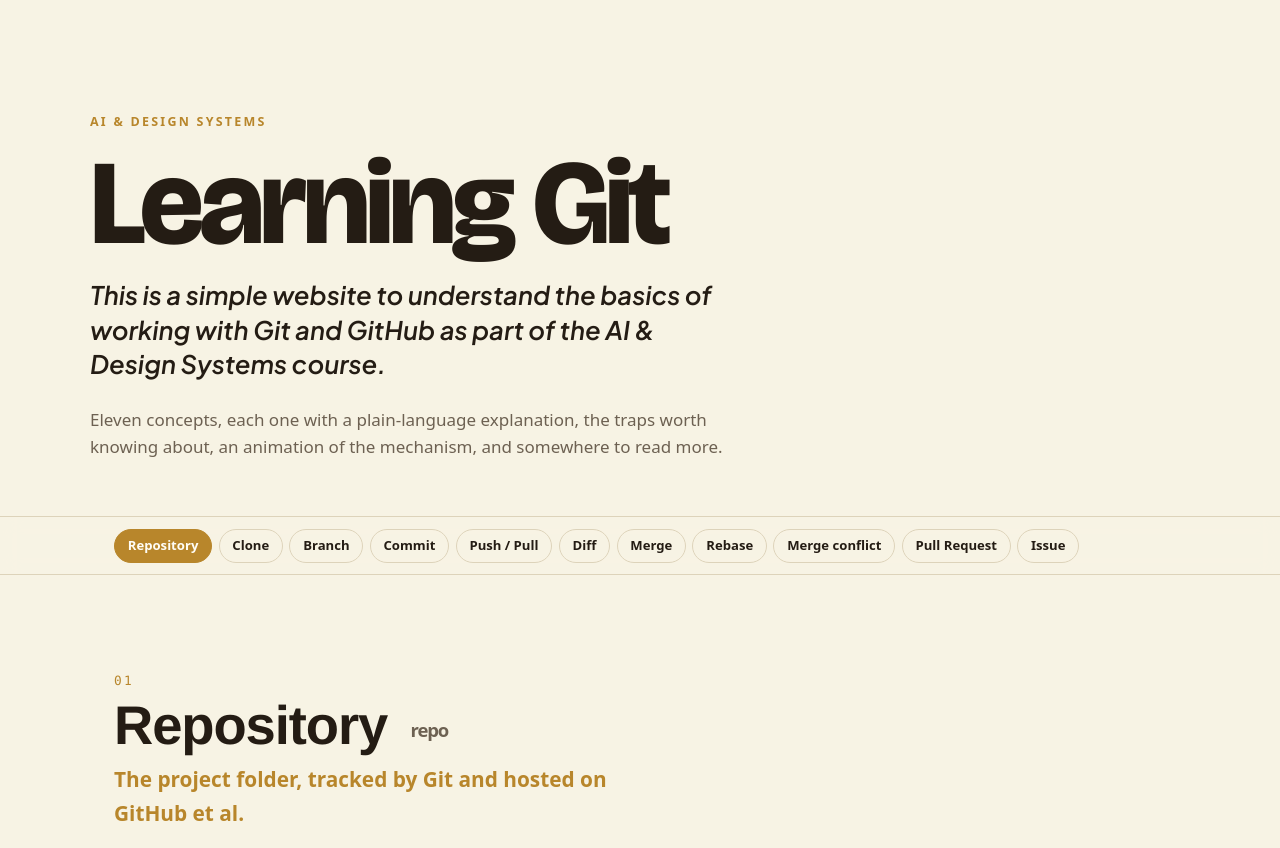
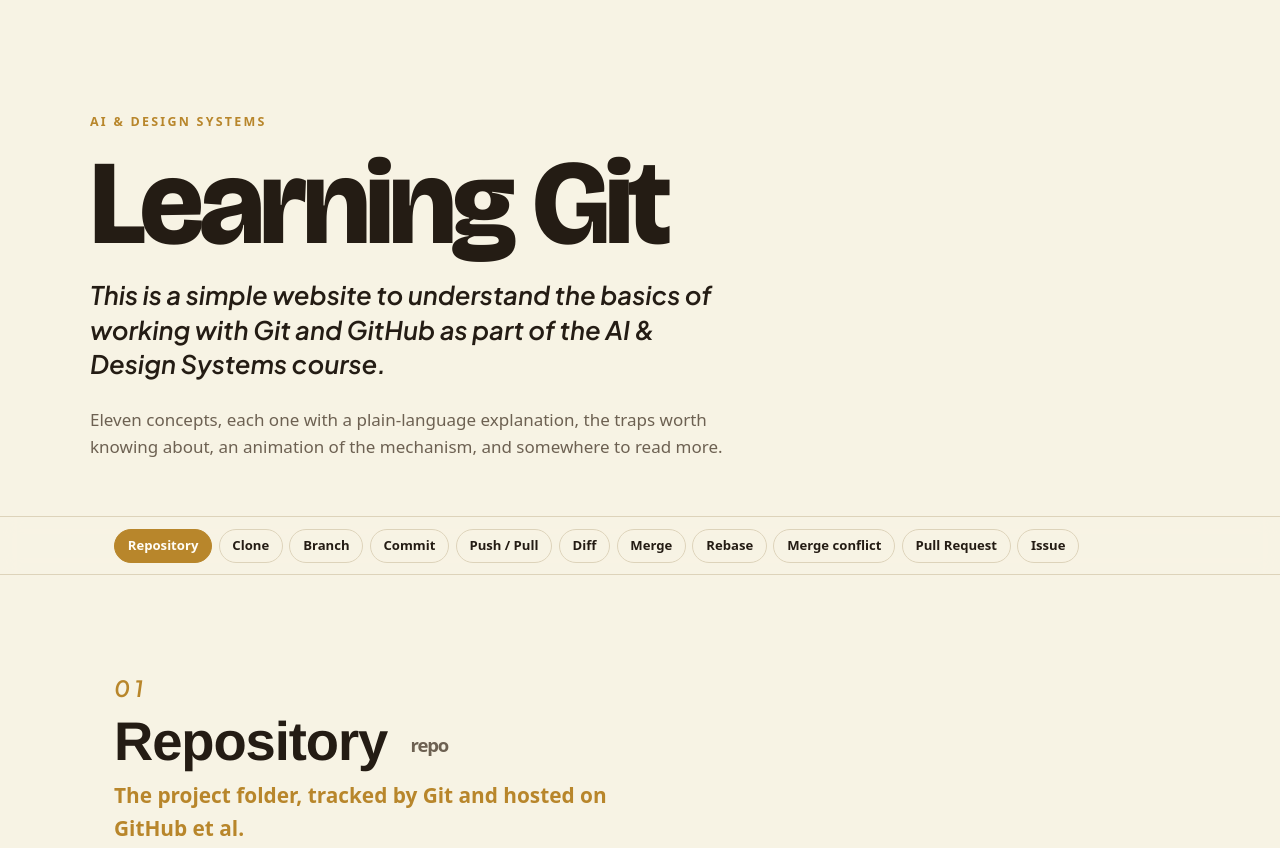
Before and after one commit to cliffbrunk-ux/learning-git, a plain HTML site: page index.html in a window 1280 px wide. Shown: the top 848 px of the page. Drawn offline with nearby package versions, Linux system fonts and the light colour scheme.

```diff
--- a/styles.css
+++ b/styles.css
@@ -170,8 +170,10 @@ a:hover { color: var(--accent); }
 
 .concept__num {
   display: block;
-  font-family: var(--mono);
-  font-size: .8rem;
+  font-family: "Plus Jakarta Sans", var(--body);
+  font-style: italic;
+  font-weight: 500;
+  font-size: clamp(1.1rem, 2vw, 1.4rem);
   letter-spacing: .18em;
   color: var(--accent);
   margin-bottom: .5rem;
```
